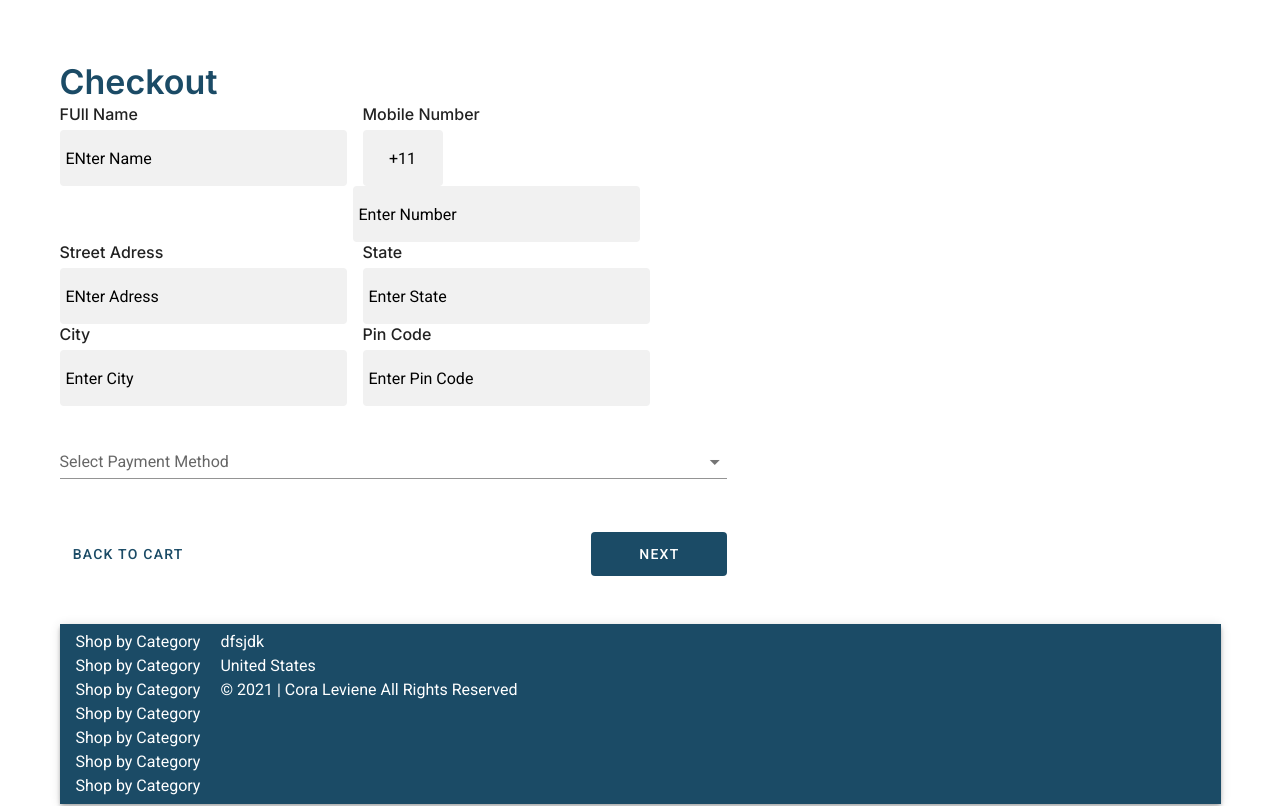
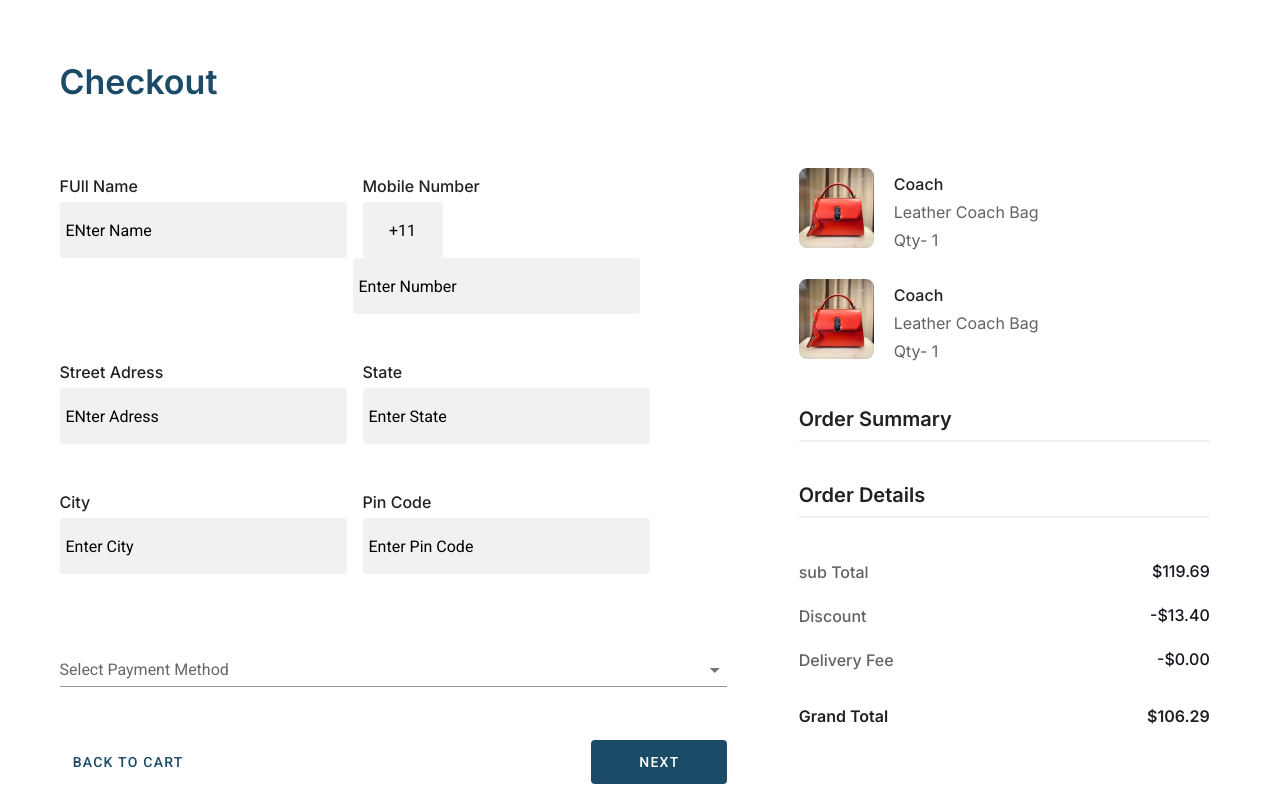
Before and after one commit to med-redha/fake-store, a Vue app: page /checkout in a window 1280 px wide. Shown: the top 806 px of the page. Built offline with nearby package versions, Linux system fonts and the light colour scheme.

Commit message:
refact: addding details and structure

```diff
--- a/src/views/CheckoutPage.vue
+++ b/src/views/CheckoutPage.vue
@@ -3,13 +3,13 @@
 
     <div class="checkOut my-12">
     <div class="breadCrumbs"></div>
-    <div class="pageTitle">Checkout</div>
+    <div class="pageTitle mb-10">Checkout</div>
     <div>
     <v-row>
       <v-col cols="7">
-        <div class="choSecOne">
-        <div class="secO_partOne">
-          <div class="details_holder">
+        <div class="choSecOne my-8">
+        <div class="secO_partOne ">
+          <div class="details_holder ">
            <div class="holder_pOne">
             <div class="holder_title">FUll Name</div>
             <input class="txtF_gnrl" type="text" placeholder="ENter Name">
@@ -22,7 +22,7 @@
             </div>
            </div>
           </div>
-          <div class="details_holder">
+          <div class="details_holder my-12">
            <div class="holder_pOne">
             <div class="holder_title ">Street Adress</div>
             <input class="txtF_gnrl " type="text" placeholder="ENter Adress">
@@ -34,12 +34,12 @@
             </div>
            </div>
           </div>
-          <div class="details_holder">
+          <div class="details_holder my-10">
            <div class="holder_pOne">
             <div class="holder_title">City</div>
             <input class="txtF_gnrl" type="text" placeholder="Enter City">
            </div>
-           <div class="holder_pTwo">
+           <div class="holder_pTwo ">
             <div class="holder_title ml-4">Pin Code</div>
             <div class="txtF_grp">
               <input class="txtF_gnrl ml-4" type="text" placeholder="Enter Pin Code">
@@ -47,7 +47,7 @@
            </div>
           </div>
         </div>
-        <div class="secO_partTwo">
+        <div class="secO_partTwo ">
           <div class="mt-6 mb-8"><v-select color="black"
           :items="items"
           label="Select Payment Method"
@@ -60,9 +60,35 @@
       </div>
       </v-col>
       <v-col cols="4">
-      <div class="choSecTwo">
-        <div class="secT_partOne"></div>
-        <div class="secT_partTwo"></div>
+      <div class="choSecTwo ml-12">
+        <div class="secT_partOne">
+
+          <my-cart-component  v-for="(s, index) in cartComponent"
+                  :key="index"
+                  :comp="s"  class="my-6"/>
+        </div>
+        <div class="Os_titleHolder my-10">
+            <div class="or_title mb-2">Order Summary</div>
+            <div class="sectwo_devider"></div>
+          </div>
+
+        <div class="secT_partTwo">
+          <div class="mCst_details my-6" >
+            <div class="Os_titleHolder mb-8">
+            <div class="or_title mb-2">Order Details</div>
+            <div class="sectwo_devider"></div>
+          </div>
+              <div class="mCst_detailsContainer my-3" v-for="(txt,index) in sectionTwoTxt" :key="index">
+                <div class="mCst_detailsTxt"> {{txt.title}}</div>
+              <div class="mCst_detailsNum"> {{txt.content}}</div>
+              </div>
+
+            </div>
+            <div class="Tot d-flex mb-6 " v-for="(tot, i) in Total" :key="i">
+              <div class="tot_txt"> {{tot.title}}</div>
+              <div class="tot_num"> {{tot.content}}</div>
+            </div>
+        </div>
       </div>
 
       </v-col>
@@ -77,12 +103,52 @@
 </template>
 
 <script>
+import cImg from "../assets/arrivals/bagFour.jpg";
+import MyCartComponent from "../components/myCartComponent.vue";
 export default {
 name: 'checkOut',
+components:{
+  MyCartComponent,
+},
 data (){
   return{
 
       items: ['Foo', 'Bar', 'Fizz', 'Buzz'],
+      cartComponent: [
+        {
+          img: cImg,
+          title: "Coach",
+          subtitle: "Leather Coach Bag",
+          subhead: "Qty- 1",
+        },
+        {
+          img: cImg,
+          title: "Coach",
+          subtitle: "Leather Coach Bag",
+          subhead: "Qty- 1",
+        },
+      ],
+      sectionTwoTxt:[
+        {
+          title: 'sub Total',
+          content: '$119.69',
+        },
+        {
+          title: 'Discount',
+          content: '-$13.40',
+        },
+        {
+          title: 'Delivery Fee',
+          content: '-$0.00',
+        },
+
+       ],
+       Total:[
+        {
+          title: 'Grand Total',
+          content: '$106.29',
+        },
+       ],
 
   }
 }
```
